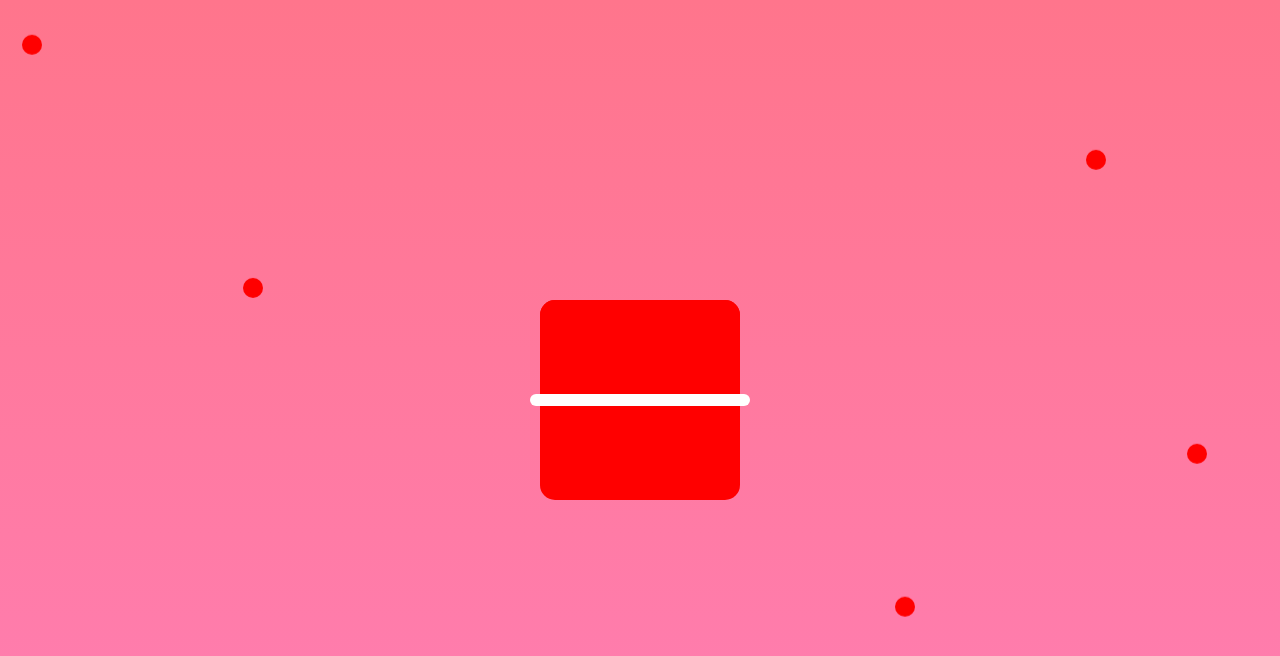
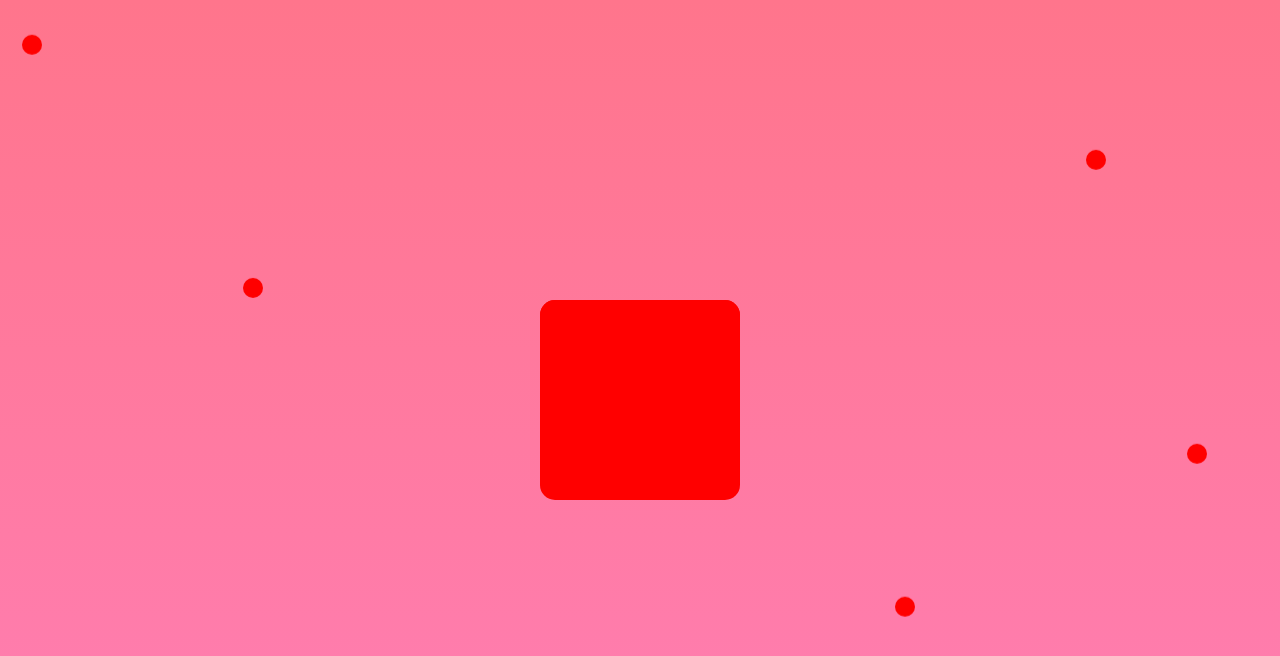
Before and after one commit to chaoscoder-cloud/Allyzon, a plain HTML site: page index.html in a window 1280 px wide. Drawn offline with Linux system fonts and the light colour scheme.

Commit message:
index.html

```diff
--- a/index.html
+++ b/index.html
@@ -14,9 +14,7 @@
     <!-- Valentine Box -->
     <div class="container">
         <div class="lid" onclick="openBox()"></div>
-        <div class="box">
-            <div class="ribbon"></div>
-        </div>
+        <div class="box"></div>
         <div class="message">
             <p>Will you be my Valentine? ❤️</p>
             <div class="buttons">
```
